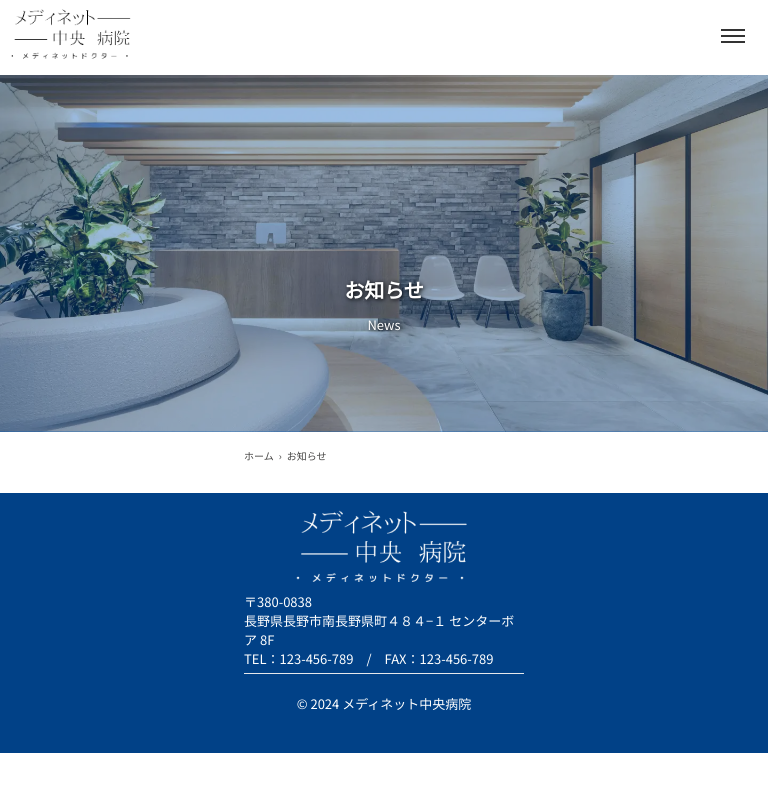
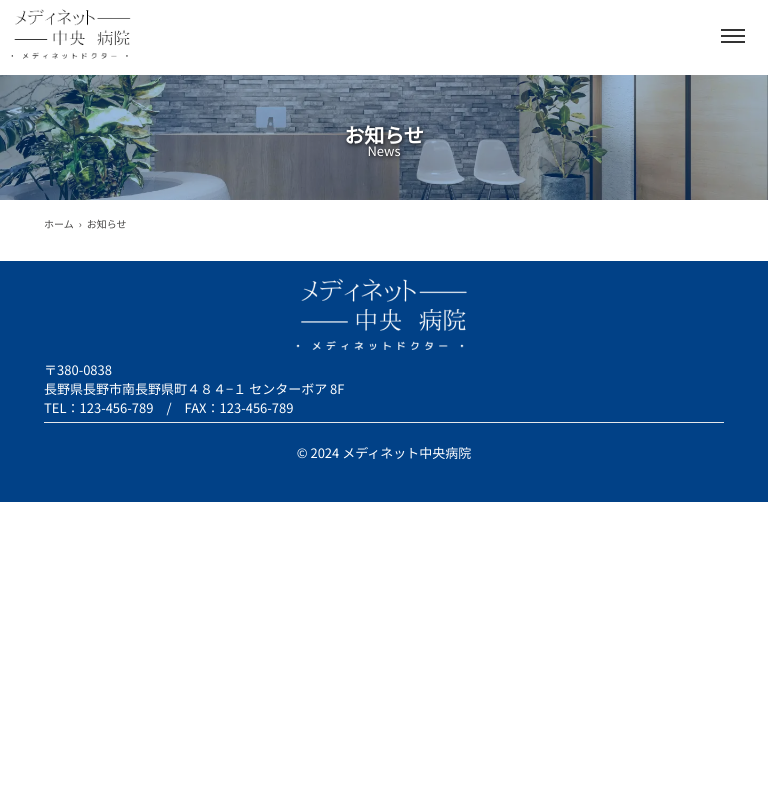
Before and after one commit to Uchiborii/Clinic-HP-1, a website: page news.html in a window 768 px wide. Drawn offline with Linux system fonts and the light colour scheme; no server answers.

Commit message:
fix:ウィンドウサイズ#14

```diff
--- a/css/headerSub.css
+++ b/css/headerSub.css
@@ -1,15 +1,15 @@
 .top-title {
-  max-width: 100%;
+	width: 100%;
+	height: 200px;
   position: relative;
   background-color: #0359b7;
   display: inline-block;
-  height: auto;
 	position: relative;
 }
 
 .top-photo {
-  max-width: 100%;
-	height: auto;
+  width: 100%;
+	height: 200px;
   object-fit: cover;
   margin: 0;
   padding: 0;
@@ -99,6 +99,19 @@
   padding: 20px;
 }
 
+@media screen and (min-width: 720px) and (max-width: 1024px) {
+
+  .top-title {
+    height: 200px;
+		width: 100%;
+  }
+
+  .top-photo {
+		width: 100%;
+    height: 200px;
+  }
+}
+
 @media screen and (min-width: 1025px) {
 	h2{
 		padding-top: 40px;
--- a/css/news.css
+++ b/css/news.css
@@ -21,6 +21,7 @@ a {
 .button-img .button-icon {
   max-width: none;
   height: 15px;
+	padding-left: 10px;
 }
 
 .mt-4 {
--- a/css/style.css
+++ b/css/style.css
@@ -73,7 +73,7 @@ h5 {
 
 .container {
   width: 100%;
-  max-width: 280px;
+  max-width: 300px;
   margin-right: auto;
   margin-left: auto;
   padding-bottom: 10px;
@@ -198,7 +198,7 @@ header {
 }
 .nav-item a {
   display: block;
-  padding: 12px 0;
+  padding: 12px 5px;
   border-bottom: 1px solid #eee;
   text-decoration: none;
   color: #333;
@@ -333,6 +333,12 @@ img {
 .img-icon {
   height: 400px;
   width: auto;
+}
+
+@media screen and (min-width: 768px) and (max-width: 1024px) {
+	.container {
+    max-width: 680px;
+  }
 }
 
 @media screen and (min-width: 1025px) {
```
